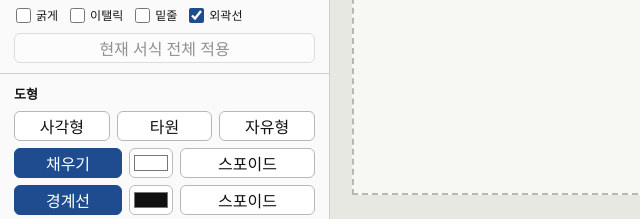
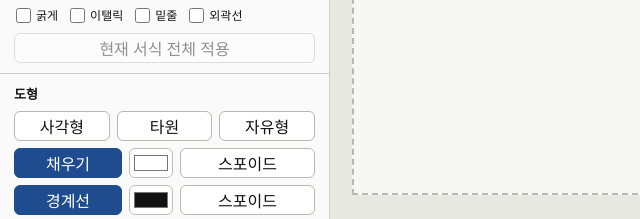
Before and after one commit to fbwiqb/mock-exam-labeler, an Electron app: page src/index.html in a window 1320 px wide. Shown: the part 526-745 px from the top of the page, 0-640 px from the left. Drawn offline with Linux system fonts and the light colour scheme; no server answers.

Commit message:
Default new labels to no outline
The text outline (white halo) checkbox was checked by default, making new
labels look like they had a white background. Uncheck it so new labels are
plain; existing labels keep their stored outline value.

Co-Authored-By: Claude Opus 4.8 <noreply@anthropic.com>

```diff
--- a/package.json
+++ b/package.json
@@ -1,6 +1,6 @@
 {
   "name": "mock-exam-labeler",
-  "version": "0.5.4",
+  "version": "0.5.5",
   "description": "Local label editor for Korean mock exam illustrations",
   "main": "electron/main.js",
   "author": {
--- a/src/index.html
+++ b/src/index.html
@@ -83,7 +83,7 @@
             <label class="check"><input id="boldText" type="checkbox">굵게</label>
             <label class="check"><input id="italicText" type="checkbox">이탤릭</label>
             <label class="check"><input id="underlineText" type="checkbox">밑줄</label>
-            <label class="check"><input id="outlineText" type="checkbox" checked>외곽선</label>
+            <label class="check"><input id="outlineText" type="checkbox">외곽선</label>
           </div>
           <button id="applyStyleAllBtn" class="wide">현재 서식 전체 적용</button>
         </section>
```
